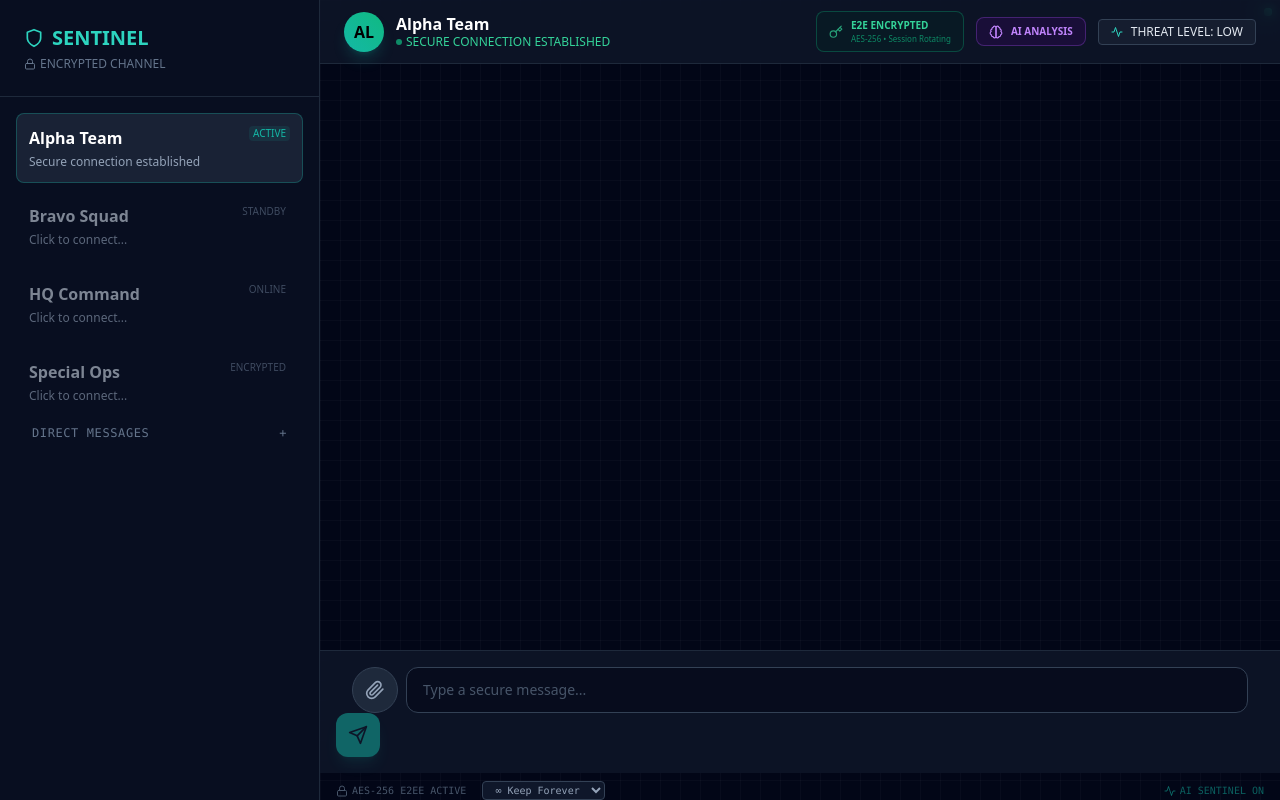
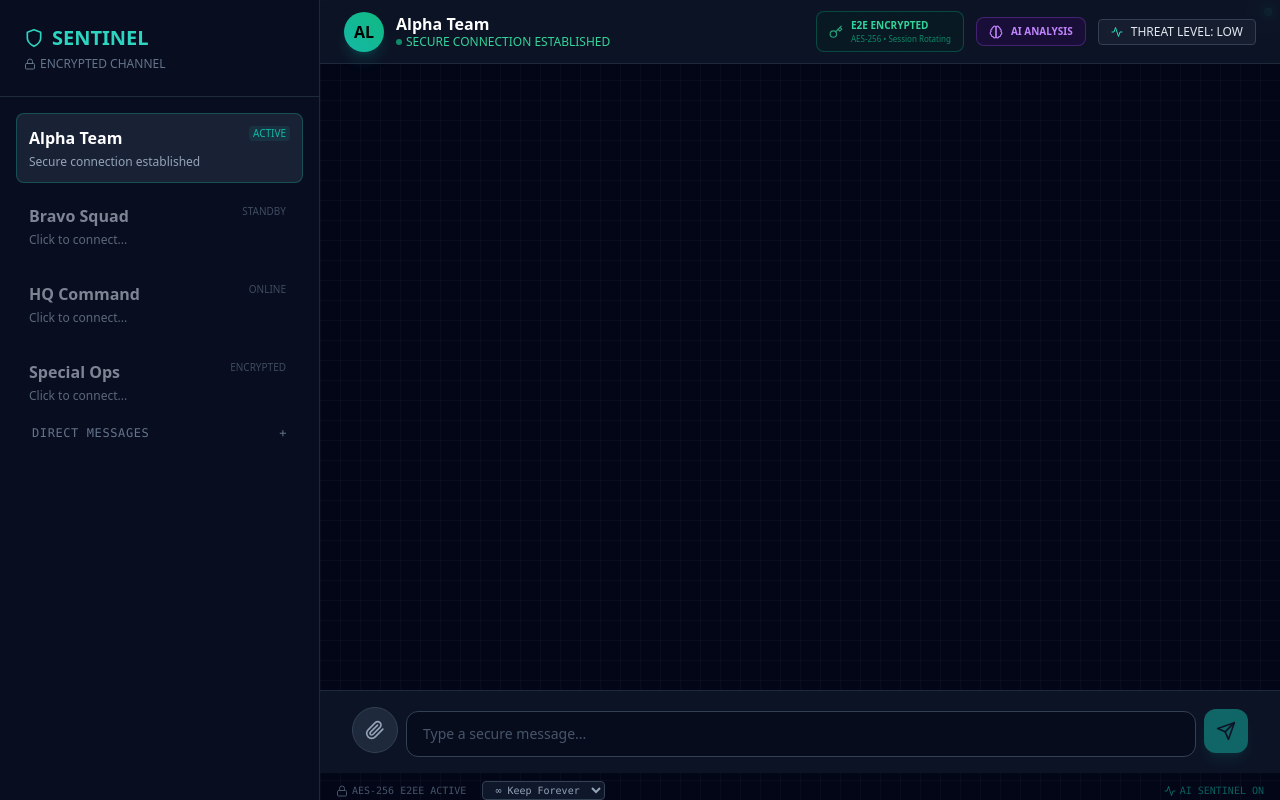
Before and after one commit to Sanjaykumaar123/END2END, a Next.js app in the folder frontend/: page /chat in a window 1280 px wide. Built offline with nearby package versions, Linux system fonts and the light colour scheme.

Commit message:
fix: Improve message merging logic and fix send button alignment

```diff
--- a/frontend/src/components/chat/ChatInterface.tsx
+++ b/frontend/src/components/chat/ChatInterface.tsx
@@ -126,7 +126,17 @@ export function ChatInterface() {
 
                 // Hack: We won't fix the flash for now. It renders, it works.
                 // Using `data.map(m => ({ ...m, timestamp: new Date(m.timestamp) }))` to fix Date object.
-                setMessages(data.map((m: any) => ({
+                setMessages(prev => {
+                    // Create a map of existing messages by ID
+                    const existingMap = new Map(prev.map(m => [m.id, m]));
+
+                    // Process incoming messages
+                    data.forEach((m: any) => {
+                        existingMap.set(m.id.toString(), {
+                            id: m.id.toString(),
+                            text: m.content_encrypted || m.text, // Handle both fields
+                            sender: m.sender_id === m.receiver_id ? 'me' : (m.sender === 'me' ? 'me' : 'them'), // logic handled in backend response usually
+                            // Backend response already formats 'sender' as 'me' or 'them', use it directly
                             ...m,
                             timestamp: new Date(m.timestamp),
                             file: m.file_url ? {
@@ -141,7 +151,14 @@ export function ChatInterface() {
                                 text: m.reply_to.text,
                                 sender: m.reply_to.sender
                             } : undefined
-                })));
+                        });
+                    });
+
+                    // Convert map back to array and sort
+                    return Array.from(existingMap.values()).sort((a, b) =>
+                        a.timestamp.getTime() - b.timestamp.getTime()
+                    );
+                });
             }
         } catch (error) {
             console.error("Failed to fetch messages", error);
@@ -606,7 +623,7 @@ export function ChatInterface() {
                         </div>
                     )}
 
-                    <div className="relative max-w-4xl mx-auto flex items-center gap-2">
+                    <div className="relative max-w-4xl mx-auto flex items-end gap-2">
                         <input
                             type="file"
                             ref={fileInputRef}
@@ -618,7 +635,7 @@ export function ChatInterface() {
                         <button
                             onClick={() => fileInputRef.current?.click()}
                             className={clsx(
-                                "p-3 rounded-full hover:bg-slate-700 text-slate-400 border border-slate-700 transition",
+                                "p-3 rounded-full hover:bg-slate-700 text-slate-400 border border-slate-700 transition mb-1",
                                 fileUpload ? "bg-teal-500/10 border-teal-500/50 text-teal-400" : "bg-slate-800"
                             )}
                             title="Attach Encrypted File"
@@ -636,14 +653,15 @@ export function ChatInterface() {
                         />
                         {/* Scan line effect when focused or send */}
                         <div className="absolute inset-0 rounded-xl pointer-events-none border border-transparent group-focus-within:border-teal-500/10"></div>
-                    </div>
+
                         <button
                             onClick={handleSend}
                             disabled={(!input.trim() && !fileUpload) || isScanning}
-                        className="p-3 rounded-xl bg-teal-500 hover:bg-teal-400 text-slate-900 disabled:opacity-50 disabled:cursor-not-allowed transition-all shadow-lg shadow-teal-500/20"
+                            className="p-3 rounded-xl bg-teal-500 hover:bg-teal-400 text-slate-900 disabled:opacity-50 disabled:cursor-not-allowed transition-all shadow-lg shadow-teal-500/20 mb-1"
                         >
                             {isScanning ? <Activity className="w-5 h-5 animate-pulse" /> : <Send className="w-5 h-5" />}
                         </button>
+                    </div>
                 </div>
                 <div className="flex justify-between items-center mt-2 text-[10px] text-slate-600 px-4 font-mono">
                     <div className="flex items-center gap-4">
```
Lines whose indentation alone changed are shown as unchanged.
